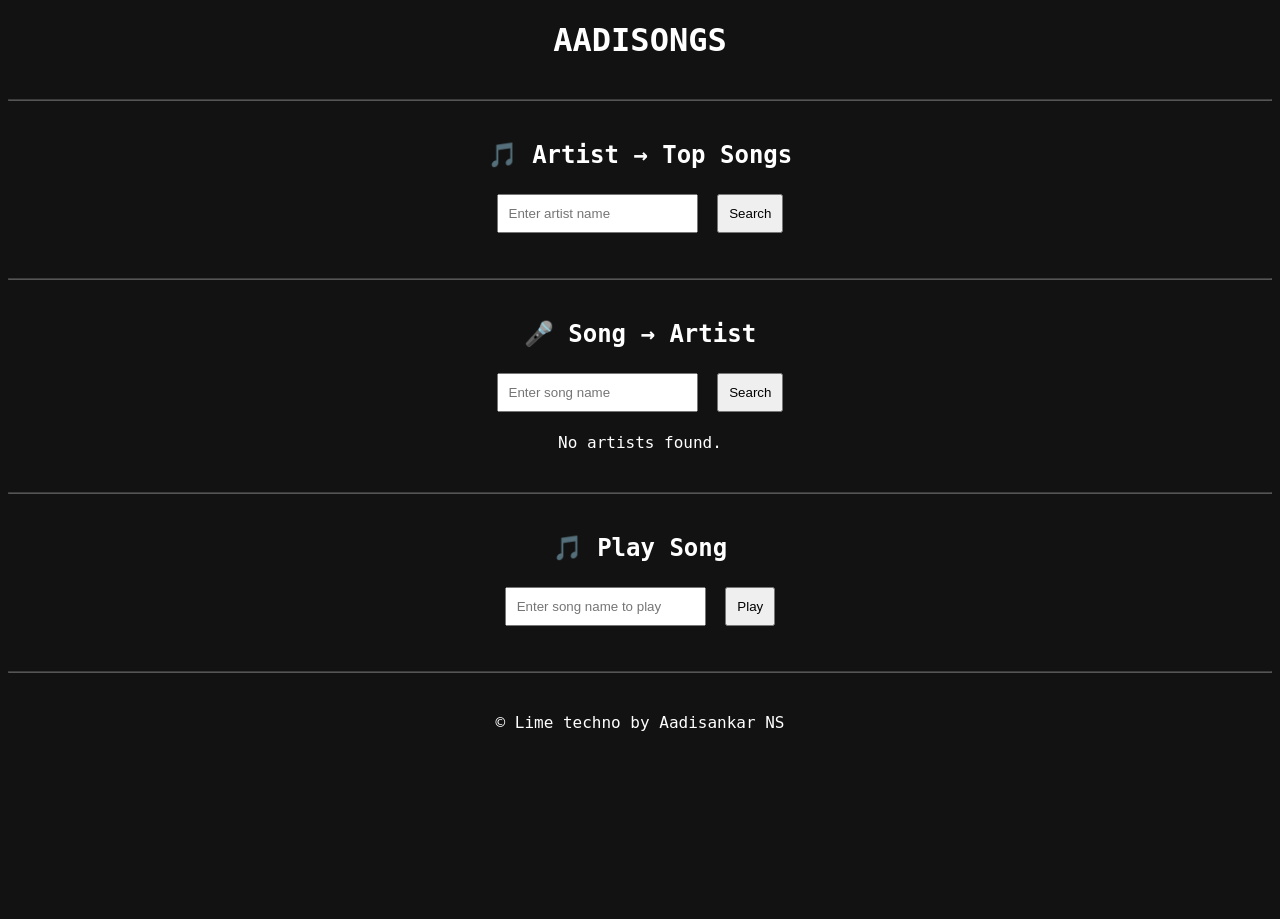
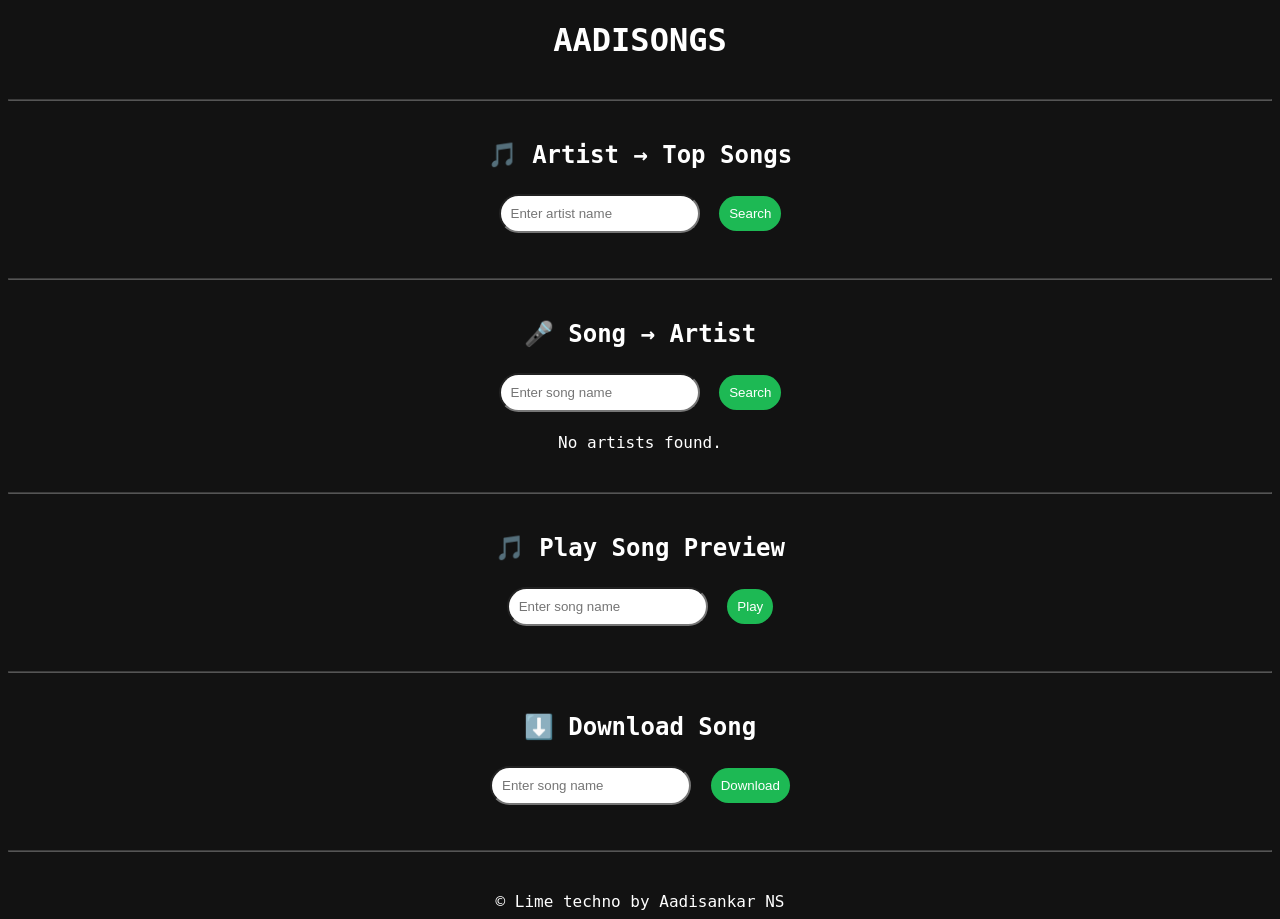
Before and after one commit to aadisankar1/AADISOGS, a Flask app: page / in a window 1280 px wide. Before the commit the page ends 731 px from the top, so only its background shows below. Run offline with Flask 3, Linux system fonts and the light colour scheme.

Commit message:
Enhance index.html with download option and styles
Added download functionality and improved button styles.

```diff
--- a/templates/index.html
+++ b/templates/index.html
@@ -12,6 +12,8 @@
         input, button {
             padding: 10px;
             margin: 5px;
+            border-radius: 2cm;
+
         }
         ul {
             list-style: none;
@@ -20,6 +22,13 @@
         hr {
             margin: 40px 0;
             opacity: 0.3;
+        }
+        button{
+            background-color: #1db954;
+            color: white;
+            border: none;
+            cursor: pointer;
+            border-radius: 2cm;
         }
     </style>
 </head>
@@ -69,9 +78,9 @@
 
     <hr>
 
-    <h2>🎵 Play Song</h2>
+    <h2>🎵 Play Song Preview</h2>
     <form method="POST">
-        <input type="text" name="song_name_" placeholder="Enter song name to play" required>
+        <input type="text" name="song_name_" placeholder="Enter song name" required>
         <button type="submit" name="action" value="play">Play</button>
     </form>
     {% if preview_url %}
@@ -80,6 +89,22 @@
 
     {% endif %}
     <hr>
-    © Lime techno by Aadisankar NS
+    <h2>⬇️ Download Song</h2>
+
+<form method="POST">
+    <input type="text" name="song_name_dl" placeholder="Enter song name" required>
+    <button type="submit" name="action" value="download">Download</button>
+</form>
+
+{% if download_link %}
+    <p>
+        <a href="{{ download_link }}" target="_blank" style="color:#1db954;">
+            Click here to download 🎧
+        </a>
+    </p>
+{% endif %}
+
+    <hr>
+     © Lime techno by Aadisankar NS
 </body>
 </html>
```
